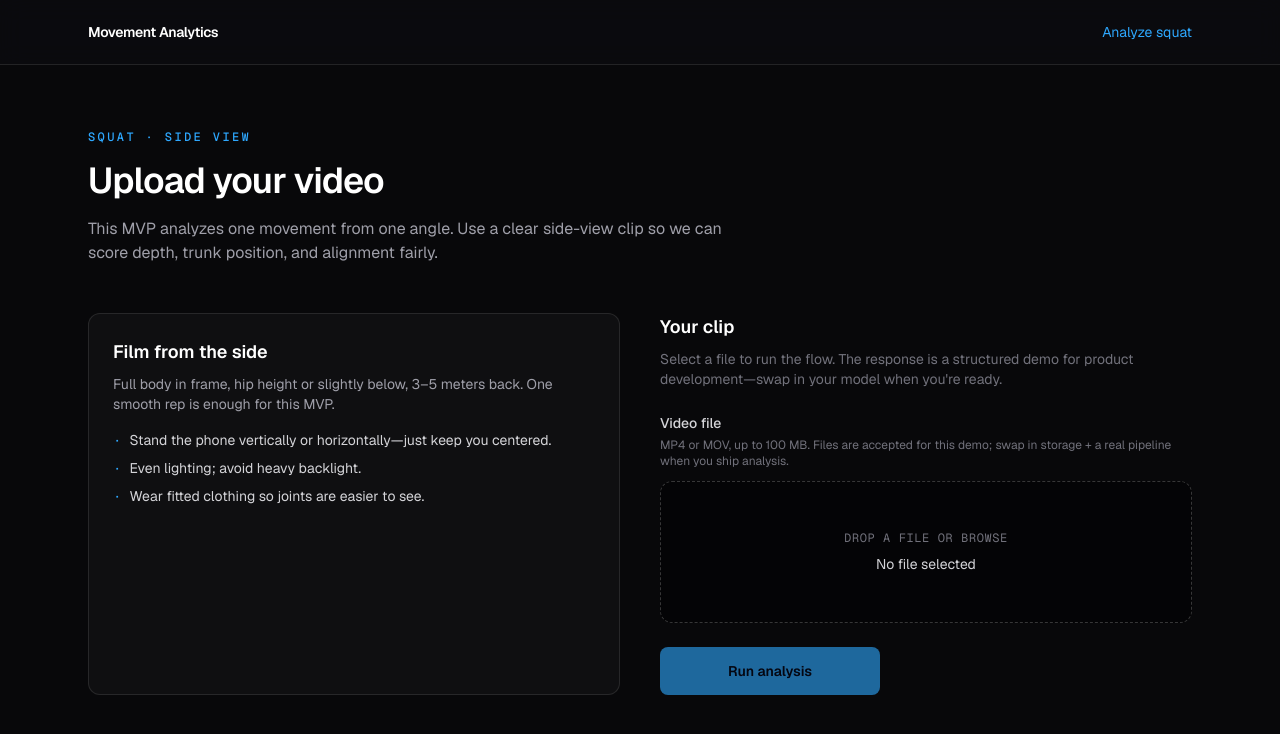
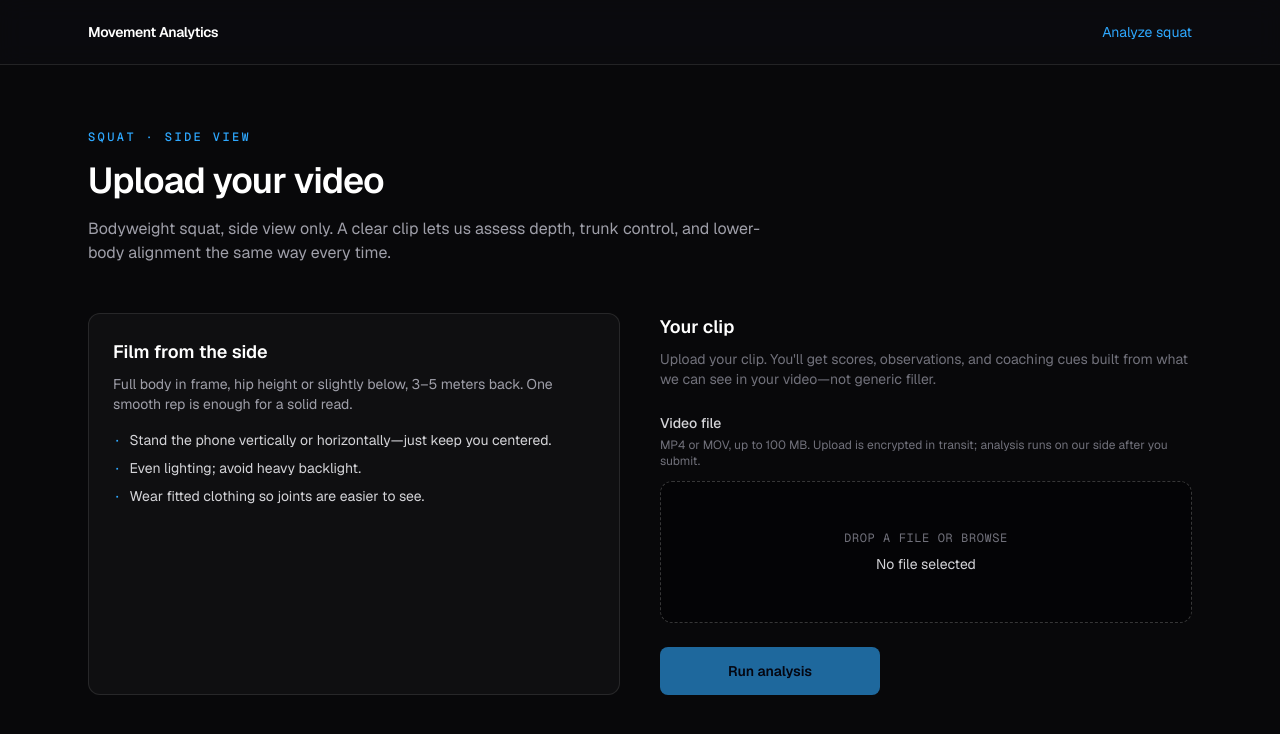
Before and after one commit to davidmsanborn-bit/movement-analytics, a Next.js app: page /analyze/squat in a window 1280 px wide. Shown: the top 734 px of the page. Built offline with nearby package versions, Linux system fonts and the light colour scheme.

Commit message:
fix: remove MVP/demo language from upload page

```diff
--- a/app/analyze/squat/page.tsx
+++ b/app/analyze/squat/page.tsx
@@ -44,8 +44,8 @@ export default async function AnalyzeSquatPage({ searchParams }: PageProps) {
           Upload your video
         </h1>
         <p className="mt-4 max-w-2xl text-zinc-400">
-          This MVP analyzes one movement from one angle. Use a clear side-view
-          clip so we can score depth, trunk position, and alignment fairly.
+          Bodyweight squat, side view only. A clear clip lets us assess depth,
+          trunk control, and lower-body alignment the same way every time.
         </p>
         <div className="mt-12 grid gap-10 lg:grid-cols-2">
           <FilmingGuidelines />
@@ -54,9 +54,9 @@ export default async function AnalyzeSquatPage({ searchParams }: PageProps) {
               Your clip
             </h2>
             <p className="mt-2 text-sm text-zinc-500">
-              Select a file to run the flow. The response is a structured demo
-              for product development—swap in your model when you&apos;re
-              ready.
+              Upload your clip. You&apos;ll get scores, observations, and
+              coaching cues built from what we can see in your video—not generic
+              filler.
             </p>
             {previousResult ? (
               <div className="mt-6 rounded-lg border border-[var(--accent)]/25 bg-[var(--accent)]/10 px-4 py-3 text-sm text-zinc-200">
--- a/components/analyze/FilmingGuidelines.tsx
+++ b/components/analyze/FilmingGuidelines.tsx
@@ -6,7 +6,7 @@ export function FilmingGuidelines() {
       </h2>
       <p className="mt-2 text-sm text-zinc-400">
         Full body in frame, hip height or slightly below, 3–5 meters back. One
-        smooth rep is enough for this MVP.
+        smooth rep is enough for a solid read.
       </p>
       <ul className="mt-4 space-y-2 text-sm text-zinc-300">
         <li className="flex gap-2">
--- a/components/analyze/SquatUploadForm.tsx
+++ b/components/analyze/SquatUploadForm.tsx
@@ -48,8 +48,8 @@ export function SquatUploadForm({ previousId }: SquatUploadFormProps) {
           Video file
         </label>
         <p className="mt-1 text-xs text-zinc-500">
-          MP4 or MOV, up to 100 MB. Files are accepted for this demo; swap in
-          storage + a real pipeline when you ship analysis.
+          MP4 or MOV, up to 100 MB. Upload is encrypted in transit; analysis
+          runs on our side after you submit.
         </p>
         <div className="mt-3">
           <label
```
